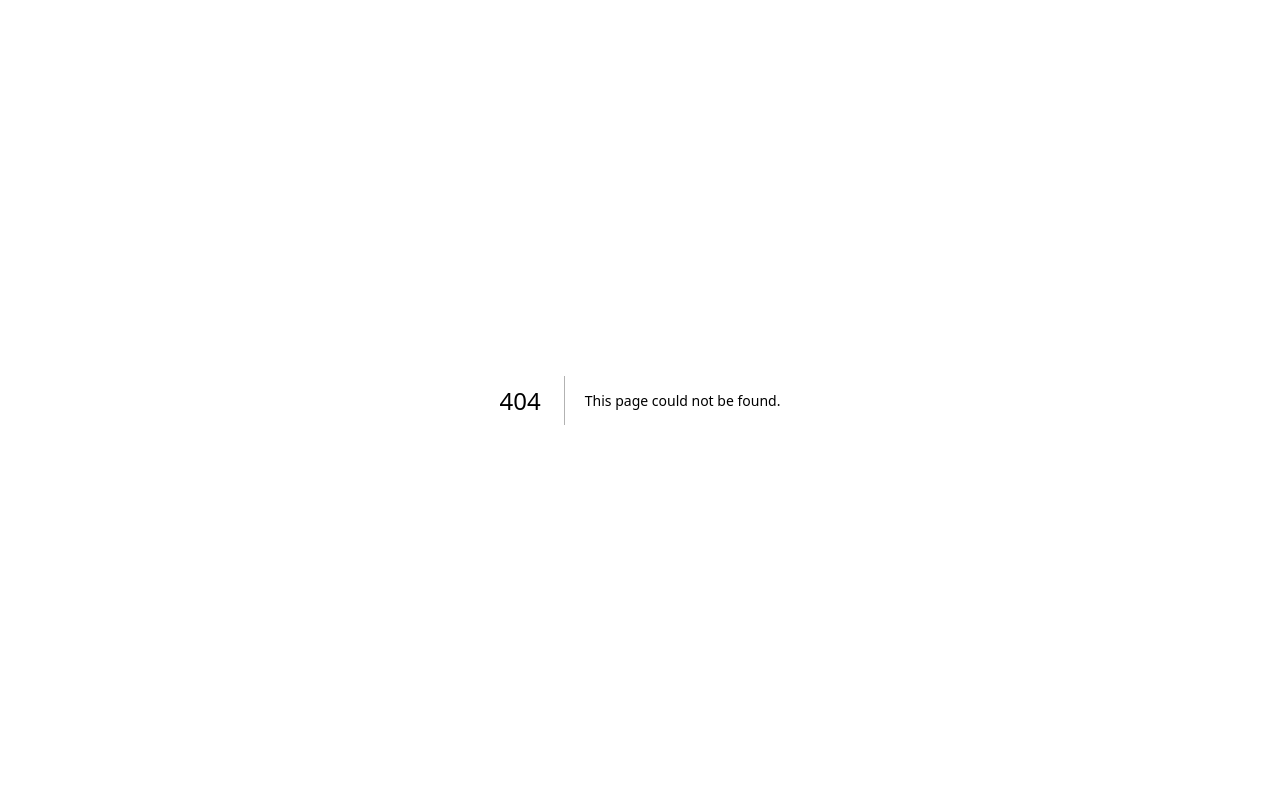
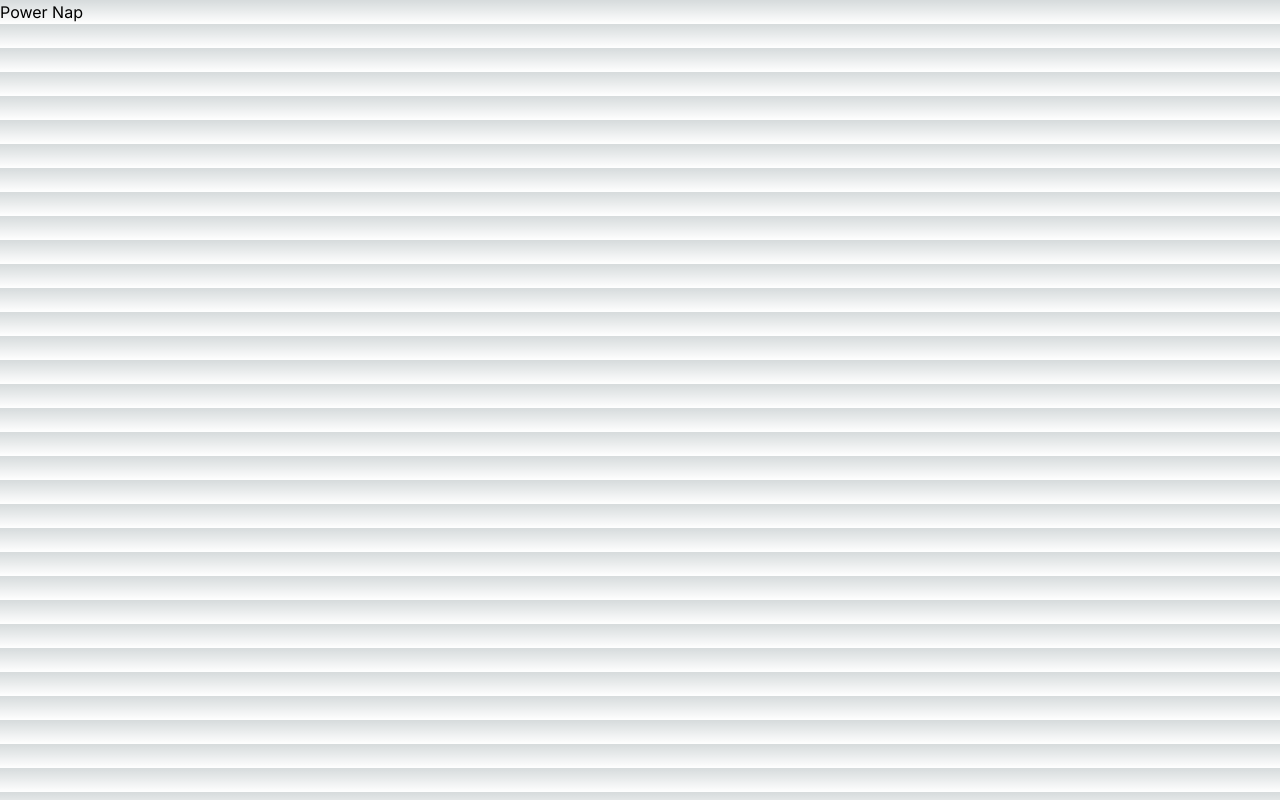
Before and after one commit to akashkmt/sit-powernap, a Next.js app: page /power-nap in a window 1280 px wide. Before the commit this address had no page. Built offline with nearby package versions, Linux system fonts and the light colour scheme.

Commit message:
create homepage

```diff
--- a/app/globals.css
+++ b/app/globals.css
@@ -26,6 +26,50 @@ body {
     rgb(var(--background-start-rgb));
 }
 
+.main-button{
+    background-color: #efd6bd;
+    color: #000;
+    appearance: none;
+    margin: 0;
+    border: none;
+    border-radius: 100rem;
+    font-size: 2rem;
+    padding: 10px 40px 12px;
+    font-weight: 300;
+    vertical-align: bottom;
+    cursor: pointer;
+    transition: .3s opacity, .2s transform;
+}
+
+.main-button:hover {
+  opacity: .9;
+}
+
+.body-container{
+  width: 100vw;
+  height: 100vh;
+}
+
+.main-button-container {
+  padding: 2rem;
+  display: flex;
+  flex-direction: row;
+  justify-content: center;
+  align-items: center;
+  height: 100%;
+  gap: 50px;
+  animation: main-button-container-animation 1.2s;
+}
+
+@keyframes main-button-container-animation {
+  0% {
+    opacity: 0;
+  }
+  100% {
+    opacity: 1;
+  }
+}
+
 @layer utilities {
   .text-balance {
     text-wrap: balance;
--- a/app/page.tsx
+++ b/app/page.tsx
@@ -1,113 +1,16 @@
-import Image from "next/image";
+import Link from "next/link";
 
 export default function Home() {
   return (
-    <main className="flex min-h-screen flex-col items-center justify-between p-24">
-      <div className="z-10 max-w-5xl w-full items-center justify-between font-mono text-sm lg:flex">
-        <p className="fixed left-0 top-0 flex w-full justify-center border-b border-gray-300 bg-gradient-to-b from-zinc-200 pb-6 pt-8 backdrop-blur-2xl dark:border-neutral-800 dark:bg-zinc-800/30 dark:from-inherit lg:static lg:w-auto  lg:rounded-xl lg:border lg:bg-gray-200 lg:p-4 lg:dark:bg-zinc-800/30">
-          Get started by editing&nbsp;
-          <code className="font-mono font-bold">app/page.tsx</code>
-        </p>
-        <div className="fixed bottom-0 left-0 flex h-48 w-full items-end justify-center bg-gradient-to-t from-white via-white dark:from-black dark:via-black lg:static lg:h-auto lg:w-auto lg:bg-none">
-          <a
-            className="pointer-events-none flex place-items-center gap-2 p-8 lg:pointer-events-auto lg:p-0"
-            href="https://vercel.com?utm_source=create-next-app&utm_medium=appdir-template&utm_campaign=create-next-app"
-            target="_blank"
-            rel="noopener noreferrer"
-          >
-            By{" "}
-            <Image
-              src="/vercel.svg"
-              alt="Vercel Logo"
-              className="dark:invert"
-              width={100}
-              height={24}
-              priority
-            />
-          </a>
-        </div>
+    <div className="body-container font-font">
+      <div className="main-button-container">
+        <Link href="/sit" className="main-button">
+          Sit
+        </Link>
+        <Link href="/power-nap" className="main-button">
+          Power Nap
+        </Link>
       </div>
-
-      <div className="relative flex place-items-center before:absolute before:h-[300px] before:w-full sm:before:w-[480px] before:-translate-x-1/2 before:rounded-full before:bg-gradient-radial before:from-white before:to-transparent before:blur-2xl before:content-[''] after:absolute after:-z-20 after:h-[180px] after:w-full sm:after:w-[240px] after:translate-x-1/3 after:bg-gradient-conic after:from-sky-200 after:via-blue-200 after:blur-2xl after:content-[''] before:dark:bg-gradient-to-br before:dark:from-transparent before:dark:to-blue-700 before:dark:opacity-10 after:dark:from-sky-900 after:dark:via-[#0141ff] after:dark:opacity-40 before:lg:h-[360px] z-[-1]">
-        <Image
-          className="relative dark:drop-shadow-[0_0_0.3rem_#ffffff70] dark:invert"
-          src="/next.svg"
-          alt="Next.js Logo"
-          width={180}
-          height={37}
-          priority
-        />
-      </div>
-
-      <div className="mb-32 grid text-center lg:max-w-5xl lg:w-full lg:mb-0 lg:grid-cols-4 lg:text-left">
-        <a
-          href="https://nextjs.org/docs?utm_source=create-next-app&utm_medium=appdir-template&utm_campaign=create-next-app"
-          className="group rounded-lg border border-transparent px-5 py-4 transition-colors hover:border-gray-300 hover:bg-gray-100 hover:dark:border-neutral-700 hover:dark:bg-neutral-800/30"
-          target="_blank"
-          rel="noopener noreferrer"
-        >
-          <h2 className={`mb-3 text-2xl font-semibold`}>
-            Docs{" "}
-            <span className="inline-block transition-transform group-hover:translate-x-1 motion-reduce:transform-none">
-              -&gt;
-            </span>
-          </h2>
-          <p className={`m-0 max-w-[30ch] text-sm opacity-50`}>
-            Find in-depth information about Next.js features and API.
-          </p>
-        </a>
-
-        <a
-          href="https://nextjs.org/learn?utm_source=create-next-app&utm_medium=appdir-template-tw&utm_campaign=create-next-app"
-          className="group rounded-lg border border-transparent px-5 py-4 transition-colors hover:border-gray-300 hover:bg-gray-100 hover:dark:border-neutral-700 hover:dark:bg-neutral-800/30"
-          target="_blank"
-          rel="noopener noreferrer"
-        >
-          <h2 className={`mb-3 text-2xl font-semibold`}>
-            Learn{" "}
-            <span className="inline-block transition-transform group-hover:translate-x-1 motion-reduce:transform-none">
-              -&gt;
-            </span>
-          </h2>
-          <p className={`m-0 max-w-[30ch] text-sm opacity-50`}>
-            Learn about Next.js in an interactive course with&nbsp;quizzes!
-          </p>
-        </a>
-
-        <a
-          href="https://vercel.com/templates?framework=next.js&utm_source=create-next-app&utm_medium=appdir-template&utm_campaign=create-next-app"
-          className="group rounded-lg border border-transparent px-5 py-4 transition-colors hover:border-gray-300 hover:bg-gray-100 hover:dark:border-neutral-700 hover:dark:bg-neutral-800/30"
-          target="_blank"
-          rel="noopener noreferrer"
-        >
-          <h2 className={`mb-3 text-2xl font-semibold`}>
-            Templates{" "}
-            <span className="inline-block transition-transform group-hover:translate-x-1 motion-reduce:transform-none">
-              -&gt;
-            </span>
-          </h2>
-          <p className={`m-0 max-w-[30ch] text-sm opacity-50`}>
-            Explore starter templates for Next.js.
-          </p>
-        </a>
-
-        <a
-          href="https://vercel.com/new?utm_source=create-next-app&utm_medium=appdir-template&utm_campaign=create-next-app"
-          className="group rounded-lg border border-transparent px-5 py-4 transition-colors hover:border-gray-300 hover:bg-gray-100 hover:dark:border-neutral-700 hover:dark:bg-neutral-800/30"
-          target="_blank"
-          rel="noopener noreferrer"
-        >
-          <h2 className={`mb-3 text-2xl font-semibold`}>
-            Deploy{" "}
-            <span className="inline-block transition-transform group-hover:translate-x-1 motion-reduce:transform-none">
-              -&gt;
-            </span>
-          </h2>
-          <p className={`m-0 max-w-[30ch] text-sm opacity-50 text-balance`}>
-            Instantly deploy your Next.js site to a shareable URL with Vercel.
-          </p>
-        </a>
-      </div>
-    </main>
+    </div>
   );
 }
--- /dev/null
+++ b/app/power-nap/page.tsx
@@ -0,0 +1,3 @@
+export default function Page() {
+  return <p>Power Nap</p>;
+}
--- /dev/null
+++ b/app/sit/page.tsx
@@ -0,0 +1,3 @@
+export default function Page() {
+  return <p>Sit</p>;
+}
--- a/tailwind.config.ts
+++ b/tailwind.config.ts
@@ -13,6 +13,15 @@ const config: Config = {
         "gradient-conic":
           "conic-gradient(from 180deg at 50% 50%, var(--tw-gradient-stops))",
       },
+      fontFamily: {
+        font: [
+          "EB GaramondVariable",
+          "Georgia",
+          "Times New Roman",
+          "Times",
+          "serif",
+        ],
+      },
     },
   },
   plugins: [],
```
